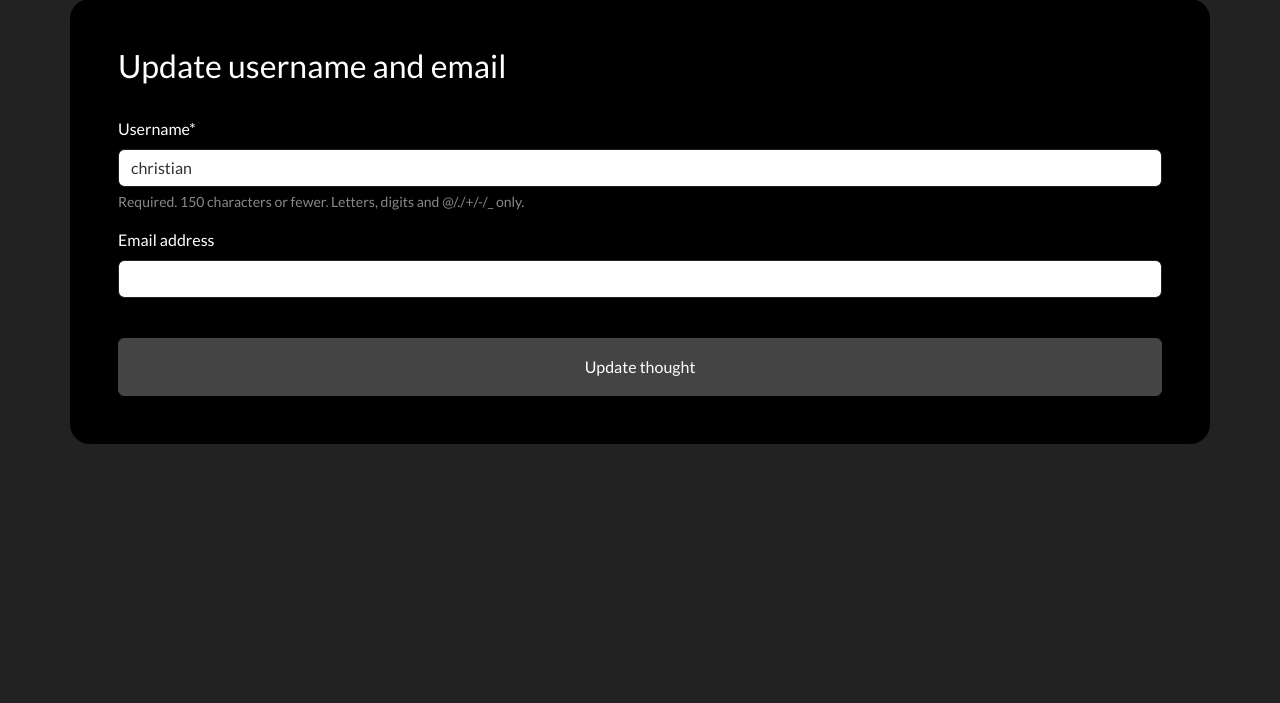
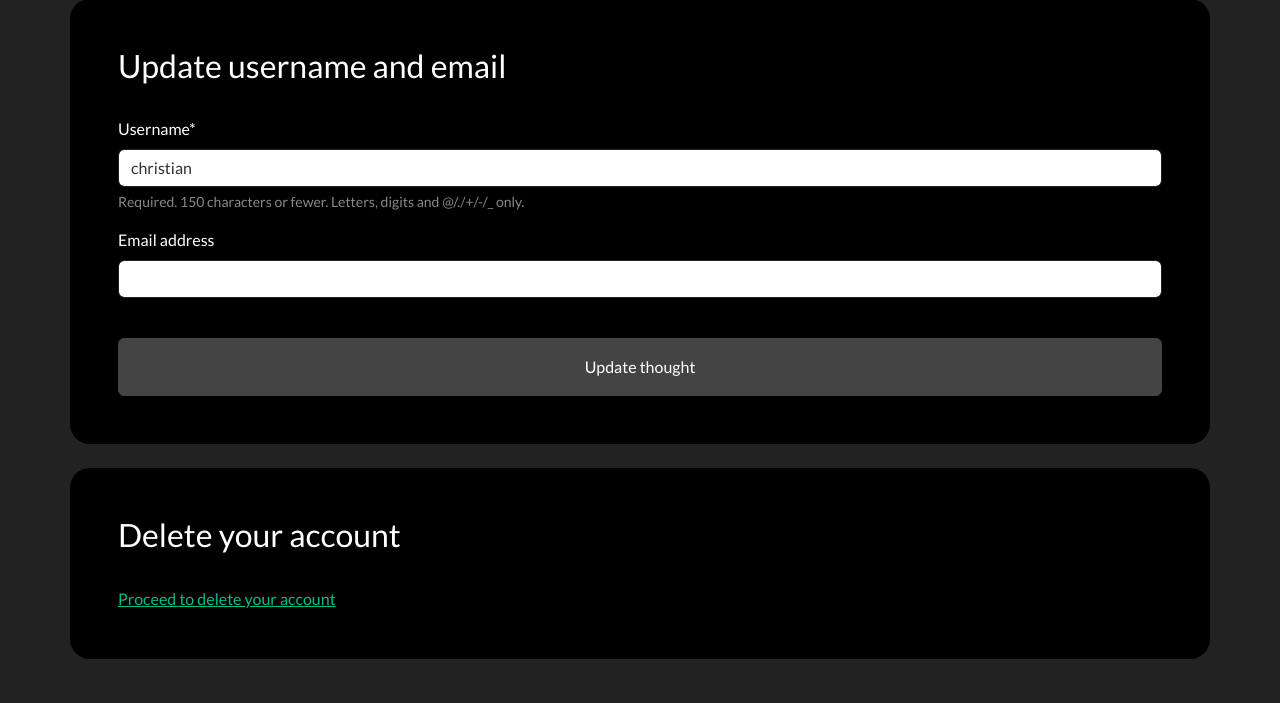
Before and after one commit to kalonjic34/dreamcache-website, a Django app: page /profile-management in a window 1280 px wide. Shown: the part 97-800 px from the top of the page. Run offline with Django 5.2, Linux system fonts and the light colour scheme; a user stored in the database is signed in; some libraries are stand-ins or nearby versions.

Commit message:
Implement account deletion in profile management

```diff
--- a/dreamcache/journal/templates/journal/profile-management.html
+++ b/dreamcache/journal/templates/journal/profile-management.html
@@ -27,6 +27,15 @@
         </form>
 
     </div>
+    <br>
+
+    <div class="container bg-black shadow-md p-5 form-layout">
+
+         <h3>Delete your account</h3>
+        <br>
+        <a href="{% url 'delete-account'%}">Proceed to delete your account</a>
+
+    </div>
     {% endblock %}
 </body>
 </html>
```
